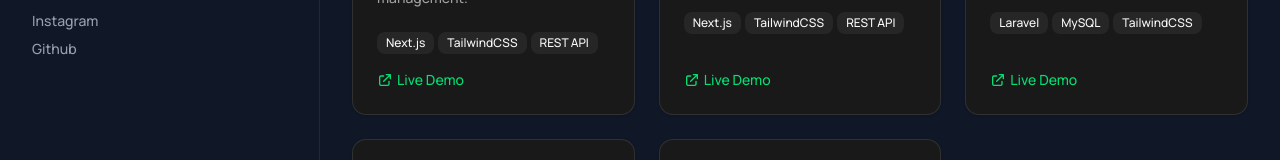
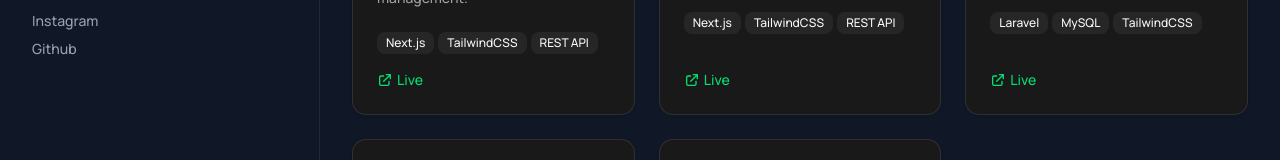
Before and after one commit to diasoy/profile, a Next.js app: page /projects in a window 1280 px wide. Shown: the part 454-614 px from the top of the page. Built offline with nearby package versions, Linux system fonts and the light colour scheme.

Commit message:
fix: shorten "Live Demo" text to "Live" for clarity

```diff
--- a/src/app/projects/page.tsx
+++ b/src/app/projects/page.tsx
@@ -108,7 +108,7 @@ export default function Projects() {
                       <svg className="w-4 h-4" fill="none" stroke="currentColor" viewBox="0 0 24 24">
                         <path strokeLinecap="round" strokeLinejoin="round" strokeWidth={2} d="M10 6H6a2 2 0 00-2 2v10a2 2 0 002 2h10a2 2 0 002-2v-4M14 4h6m0 0v6m0-6L10 14" />
                       </svg>
-                      Live Demo
+                      Live
                     </a>
                   )}
                 </div>
```
